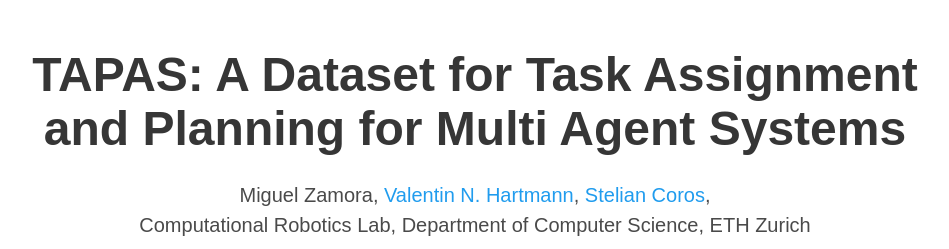
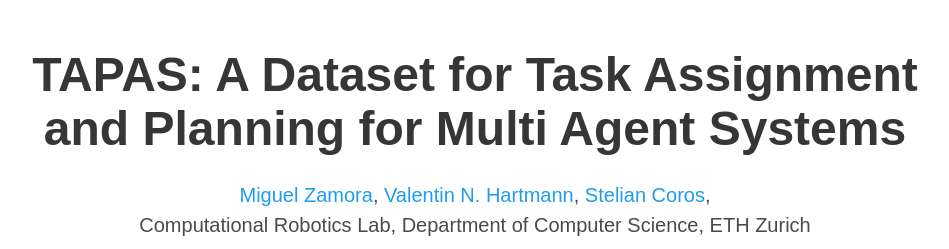
Before and after one commit to tapas-dataset/tapas-dataset.github.io, a plain HTML site: page index.html in a window 1280 px wide. Shown: the top 249 px of the page, without its empty margins (165-1114 px from the left). Drawn offline with nearby package versions, Linux system fonts and the light colour scheme; some icons are missing; a web font is replaced by a local one.

Commit message:
Updates author's website

```diff
--- a/index.html
+++ b/index.html
@@ -38,7 +38,7 @@
           <h1 class="title is-1 publication-title">TAPAS: A Dataset for Task Assignment and Planning for Multi Agent Systems</h1>
           <div class="is-size-5 publication-authors">
             <span class="author-block">
-              Miguel Zamora,</span>
+              <a href="https://miguelzamoram.github.io/">Miguel Zamora</a>,</span>
             <span class="author-block">
               <a href="https://vhartmann.com/">Valentin N. Hartmann</a>,</span>
             <span class="author-block">
```
